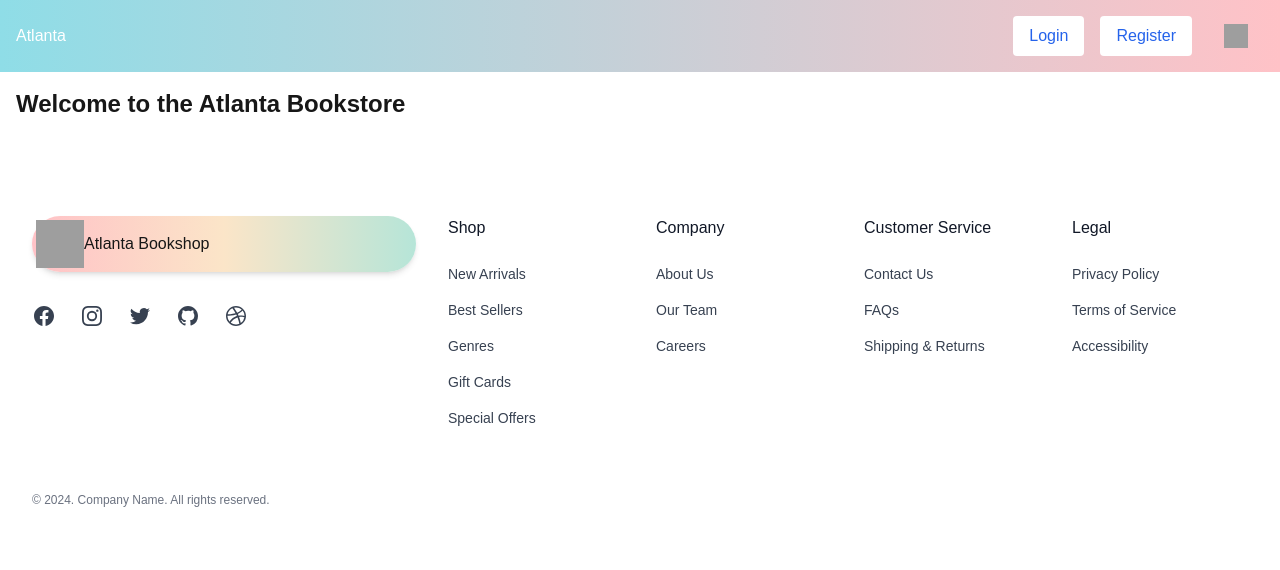
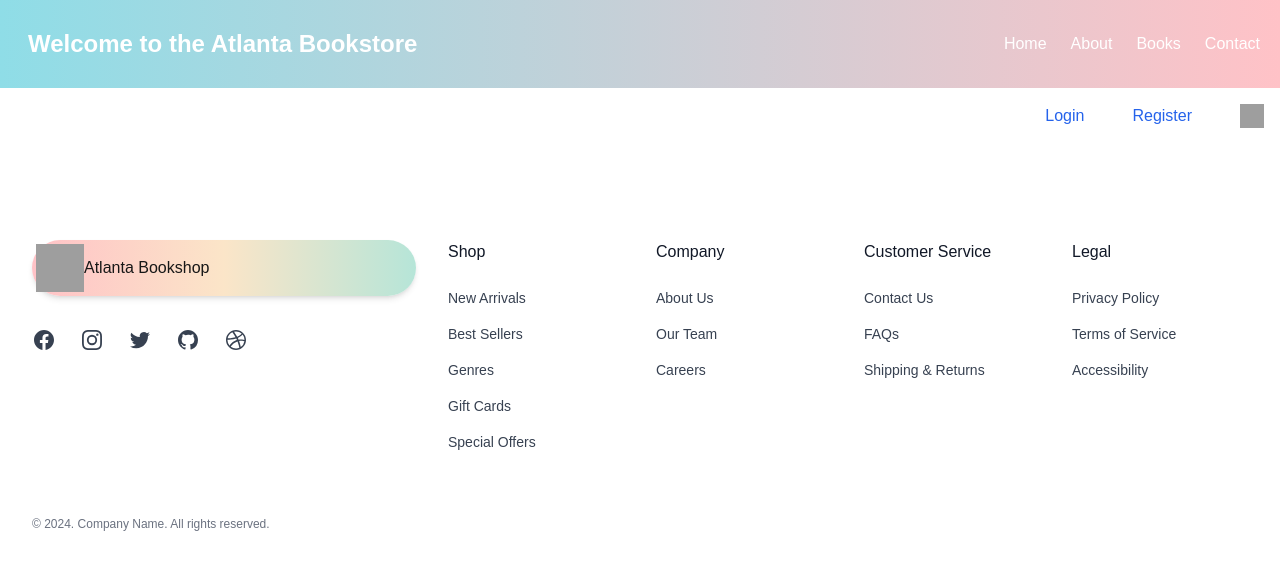
Before and after one commit to ThanidaSangkasanya/miniproject, a Next.js app: page / in a window 1280 px wide. Shown: the top 570 px of the page. Built offline with nearby package versions, Linux system fonts and the light colour scheme; grey boxes are pictures that could not be loaded.

Commit message:
navbar change header

```diff
--- a/app/component/Header/page.tsx
+++ b/app/component/Header/page.tsx
@@ -1,31 +1,47 @@
 import Image from 'next/image';
-import LoginButton from '../LoginButton';
-import RegisterButton from '../RegistorButton';
 import CartButton from '../cartButton';
+
 
 const Header: React.FC = () => {
   return (
-    <header className="bg-gradient-to-r from-[#8FDDE7] to-[#FFC2C7] text-white p-4">
+    <header className="bg-gradient-to-r from-[#8FDDE7] to-[#FFC2C7] text-white p-5">
       <div className="container mx-auto flex justify-between items-center">
-        {/*bg-gradient-to-r from-[rgba(208,106,172,1)] to-[rgba(144,104,191,1)] */}
-        {/* Logo */}
-        <div className='text-white'>
-        Atlanta
 
+        <div className="container m-2">
+          <h1 className="text-2xl font-bold ">Welcome to the Atlanta Bookstore</h1>
+          {/* Add more content here */}
         </div>
-        {/* Buttons */}
-      <div className="flex space-x-4">
-          <LoginButton />
-          <RegisterButton />
-          <CartButton />
-        </div>
+
+        {/* Header Links */}
+        <nav>
+          <ul className="flex space-x-6">
+            <li>
+              <a href="/" className="hover:text-gray-200">
+                Home
+              </a>
+            </li>
+            <li>
+              <a href="/about" className="hover:text-gray-200">
+                About
+              </a>
+            </li>
+            <li>
+              <a href="/books" className="hover:text-gray-200">
+                Books
+              </a>
+            </li>
+            <li>
+              <a href="/contact" className="hover:text-gray-200">
+                Contact
+              </a>
+            </li>
+          </ul>
+        </nav>
+
+
       </div>
     </header>
   );
 };
 
 export default Header;
-/*
-Alvis (อัสวิส) เทพแห่งการหยั่งรู้ทุกอย่าง
-Brida (บรด้า) เทพีบทกวี และภูมิปัญญา
-Atlanta (แอทแลนตา) เทพีแห่งความรวดเร็ว และฉลาด ชื่อของเธอถูกนำมาตั้งเป็นชื่อมหาสมุทรแอทแลนติก */
--- /dev/null
+++ b/app/component/Navbar/page.tsx
@@ -0,0 +1,17 @@
+import CartButton from '../cartButton';
+import LoginButton from '../LoginButton';
+import RegisterButton from '../RegistorButton';
+
+const Navbar: React.FC = () => {
+  return (
+    <nav className=" text-white py-2">
+      <div className="container mx-auto flex justify-end space-x-4">
+        <LoginButton />
+        <RegisterButton />
+        <CartButton />
+      </div>
+    </nav>
+  );
+};
+
+export default Navbar;
--- a/app/layout.tsx
+++ b/app/layout.tsx
@@ -3,6 +3,7 @@ import localFont from "next/font/local";
 import "./globals.css";
 import Footer from "@/app/component/Footer/page";
 import Header from "./component/Header/page";
+import Navbar from "./component/Navbar/page";
 
 const geistSans = localFont({
   src: "./fonts/GeistVF.woff",
@@ -32,6 +33,7 @@ export default function RootLayout({
         className={`${geistSans.variable} ${geistMono.variable} antialiased`}
       >
         <Header />
+        <Navbar />
         {children}
         <Footer />
       </body>
--- a/app/page.tsx
+++ b/app/page.tsx
@@ -21,8 +21,8 @@ const Home: React.FC = () => {
       {/*<SearchBar />*/}
       <main className="bg-white p-4">
         <div className="container mx-auto">
-          <h1 className="text-2xl font-bold mb-4">Welcome to the Atlanta Bookstore</h1>
-          {/* Add more content here */}
+          {/*<h1 className="text-2xl font-bold mb-4">Welcome to the Atlanta Bookstore</h1>
+           Add more content here */}
         </div>
       </main>
     </>
```
